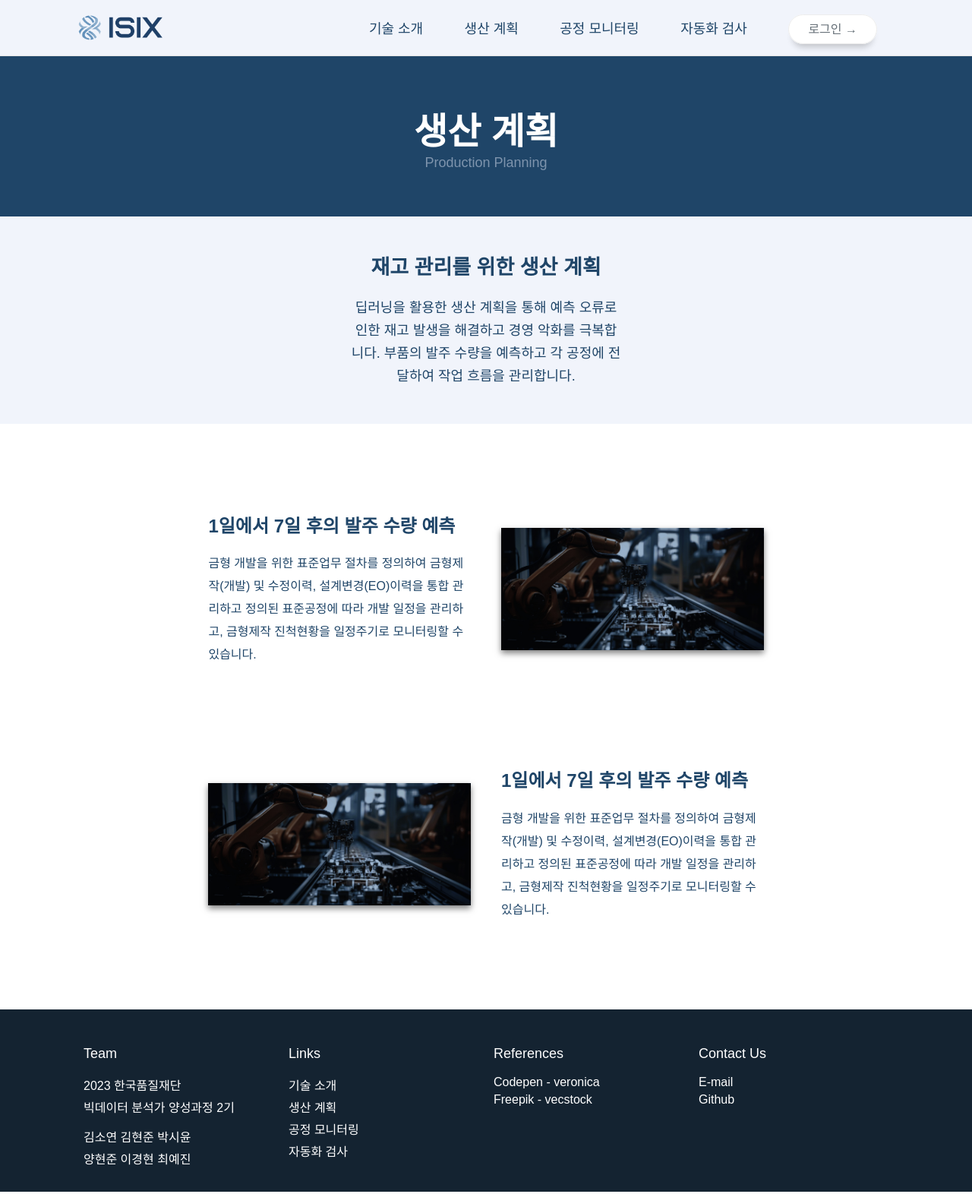
After one commit to s53uni/isix-project, a Django app: page /intro/planning/ in a window 1280 px wide. The commit adds this page. Shown: the whole page at 76% size. Run offline with Django 4.2, Linux system fonts and the light colour scheme; some web fonts are replaced.

Commit message:
Create Introduction Page

```diff
--- /dev/null
+++ b/mainapp/static/mainapp/css/detail.css
@@ -0,0 +1,62 @@
+html,
+body {
+    background-color: #FFFFFF;
+}
+
+/* 기술 제목 */
+.intro__title {
+    padding: 60px 0;
+    display: flex;
+    text-align: center;
+    justify-content:center;
+    align-items : center;
+    background-color: #1f4568;
+    color:#ffffff;
+}
+
+.intro__title__Large {
+    display: block;
+    font-size: 48px;
+    font-weight: 700;
+}
+
+.intro__title__Small {
+    display: block;
+    font-size: 18px;
+    font-weight: 500;
+    color:#7e94ad;
+}
+
+/* 기술 소개 */
+.intro__subtitle {
+    text-align: center;
+    font-size: 18px;
+    line-height : 30px;
+    padding: 30px 460px;
+    background-color: #F1F4FB;
+}
+
+/* 기술 상세 내용 */
+.intro__detail {
+    display:block;
+    padding: 50px 100px;
+}
+
+.intro__detail__box {
+    display:flex;
+    justify-content: center;
+    align-items: center;
+    padding:50px 0;
+}
+
+.intro__detail__text {
+    line-height : 30px;
+    width: 32%;
+    margin: 0 20px;
+}
+
+.intro__detail__img {
+    width: 32%;
+    margin: 0 20px;
+    box-shadow: 0 4px 8px 0px rgba(0, 0, 0, 0.5);
+}
--- /dev/null
+++ b/mainapp/templates/mainapp/include/footer.html
@@ -0,0 +1,36 @@
+<footer class="footer">
+    <div class="container">
+        <div class="row">
+            <div class="contents">
+                <!-- 1열 -->
+                <div class="content--box">
+                    <h3 class="footer__title">Team</h3>
+                    <span class="footer__text">2023 한국품질재단</span>
+                    <span class="footer__text footer__blank">빅데이터 분석가 양성과정 2기</span>
+                    <span class="footer__text">김소연 김현준 박시윤</span>
+                    <span class="footer__text">양현준 이경현 최예진</span>
+                </div>
+                <!-- 2열 -->
+                <div class="content--box">
+                    <h3 class="footer__title">Links</h3>
+                    <a class="footer__text" href="/intro/planning/">기술 소개</a>
+                    <a class="footer__text" href="#">생산 계획</a>
+                    <a class="footer__text" href="#">공정 모니터링</a>
+                    <a class="footer__text" href="#">자동화 검사</a>
+                </div>
+                <!-- 3열 -->
+                <div class="content--box">
+                    <h3 class="footer__title">References</h3>
+                    <a class="footer__text" href="https://codepen.io/veronicadev/pen/YYvjzO">Codepen - veronica</a>
+                    <a class="footer__text" href="https://www.freepik.com/free-ai-image/mechanic-controls-robotic-arm-futuristic-production-line-generated-by-ai_41366140.htm#query=smart%20factory&position=18&from_view=search&track=ais?log-in=google">Freepik - vecstock</a>
+                </div>
+                <!-- 4열 -->
+                <div class="content--box">
+                    <h3 class="footer__title">Contact Us</h3>
+                    <a class="footer__text" href="mailto:data.syentist@gmail.com">E-mail</a>
+                    <a class="footer__text" href="https://github.com/isix-project">Github</a>
+                </div>
+            </div>
+        </div>
+    </div>
+</footer>
--- /dev/null
+++ b/mainapp/templates/mainapp/include/header.html
@@ -0,0 +1,34 @@
+<header class="header">
+    <div class="container header__container">
+        <!-- header logo -->
+        <div class="header__logo">
+            <a href="/"><img class="header__img" src="/static/images/isix_text_logo.png"></a>
+        </div>
+        <!-- header menu -->
+        <div class="header__menu">
+            <nav id="navbar" class="header__nav">
+                <ul class="header__elenco">
+                    <li class="header__el">
+                        <a href="/intro/planning/" class="header__link">기술 소개</a>
+                        <div class="dropdown__content dropdown__margin--1">
+                            <a href="/intro/planning/">생산 계획</a>
+                            <a href="/intro/monitoring/">공정 모니터링</a>
+                            <a href="/intro/inspection/">자동화 검사</a>
+                        </div>
+                    </li>
+                    <li class="header__el"><a href="#" class="header__link">생산 계획</a></li>
+                    <li class="header__el">
+                        <a href="#" class="header__link">공정 모니터링</a>
+                        <div class="dropdown__content dropdown__margin--2">
+                            <a href="#">주조 공정</a>
+                            <a href="#">열처리 공정</a>
+                            <a href="#">CNC 공정</a>
+                        </div>
+                    </li>
+                    <li class="header__el"><a href="#" class="header__link">자동화 검사</a></li>
+                    <li class="header__el header__el--blue"><a href="#" class="btn btn--white">로그인 →</a></li>
+                </ul>
+            </nav>
+        </div>
+    </div>
+</header>
--- /dev/null
+++ b/mainapp/templates/mainapp/introduce/intro_planning.html
@@ -0,0 +1,65 @@
+{% load static %}
+<!DOCTYPE html>
+<html lang="en">
+<head>
+    <meta charset="UTF-8">
+    <meta name="viewport" content="width=device-width, initial-scale=1.0">
+    <title>기술 소개 - 생산 계획</title>
+    <!-- favicon 설정하기 -->
+    <link rel="icon" type="image/png" sizes="16x16"  href="{% static 'images/isix_logo.png'%}">
+
+    <!-- font.css 가져오기 -->
+    <link rel="stylesheet" href="{% static 'css/font.css'%}">
+
+    <!-- main.css 가져오기 -->
+    <link rel="stylesheet" href="{% static 'mainapp/css/main.css'%}">
+
+    <!-- detail.css 가져오기 -->
+    <link rel="stylesheet" href="{% static 'mainapp/css/detail.css'%}">
+
+    <!-- 자바스크립트 -->
+    <script type="text/javascript">
+    </script>
+</head>
+<body>
+    <!-- header 시작 -->
+    {% include 'mainapp/include/header.html' %}
+    <!-- header 끝 -->
+
+    <!-- 기술 소개 시작 -->
+    <div class="intro__box">
+        <!-- 기술 제목 -->
+        <div class="intro__title">
+            <span class="intro__title__Large">생산 계획</h1>
+            <span class="intro__title__Small">Production Planning</span>
+        </div>
+        <!-- 기술 소개 -->
+        <div class="intro__subtitle">
+            <h2>재고 관리를 위한 생산 계획</h2>
+            <p>딥러닝을 활용한 생산 계획을 통해 예측 오류로 인한 재고 발생을 해결하고 경영 악화를 극복합니다. 부품의 발주 수량을 예측하고 각 공정에 전달하여 작업 흐름을 관리합니다.</p>
+        </div>
+        <!-- 기술 상세 내용 -->
+        <div class="intro__detail">
+            <div class="intro__detail__box">
+                <div class="intro__detail__text">
+                    <h2>1일에서 7일 후의 발주 수량 예측</h2>
+                    <p>금형 개발을 위한 표준업무 절차를 정의하여 금형제작(개발) 및 수정이력, 설계변경(EO)이력을 통합 관리하고 정의된 표준공정에 따라 개발 일정을 관리하고, 금형제작 진척현황을 일정주기로 모니터링할 수 있습니다.</p>
+                </div>
+                <img class="intro__detail__img" src="/static/images/machine_image.jpg">
+            </div>
+            <div class="intro__detail__box">
+                <img class="intro__detail__img" src="/static/images/machine_image.jpg">
+                <div class="intro__detail__text">
+                    <h2>1일에서 7일 후의 발주 수량 예측</h2>
+                    <p>금형 개발을 위한 표준업무 절차를 정의하여 금형제작(개발) 및 수정이력, 설계변경(EO)이력을 통합 관리하고 정의된 표준공정에 따라 개발 일정을 관리하고, 금형제작 진척현황을 일정주기로 모니터링할 수 있습니다.</p>
+                </div>
+            </div>
+        </div>
+    </div>
+    <!-- 기술 소개 끝 -->
+
+    <!-- footer 시작 -->
+    {% include 'mainapp/include/footer.html' %}
+    <!-- footer 끝 -->
+</body>
+</html>
--- a/mainapp/urls.py
+++ b/mainapp/urls.py
@@ -4,8 +4,15 @@ from . import views
 
 urlpatterns = [
     ### 기술 소개 페이지
-    # - http://127.0.0.1:8000/intro/
-    path('intro/', views.intro),
+    # - 자동화 검사 페이지
+    # - http://127.0.0.1:8000/intro/inspection/
+    path('intro/inspection/', views.intro_inspection),
+    # - 공정 모니터링 페이지
+    # - http://127.0.0.1:8000/intro/monitoring/
+    path('intro/monitoring/', views.intro_monitoring),
+    # - 생산 계획 페이지
+    # - http://127.0.0.1:8000/intro/planning/
+    path('intro/planning/', views.intro_plannning),
 
     ### 메인 페이지
     # - http://127.0.0.1:8000/index/
--- a/mainapp/views.py
+++ b/mainapp/views.py
@@ -1,15 +1,25 @@
 from django.shortcuts import render
 from django.http import HttpResponse
 
-
-
-### intro 기술 소개 페이지
-def intro(request):
+### 기술 소개 - 자동화 검사 페이지
+def intro_inspection(request):
     return render(request,
-                  "mainapp/detail/intro.html",
+                  "mainapp/introduce/intro_inspection.html",
                   {})
 
-### main 메인 페이지
+### 기술 소개 - 공정 모니터링 페이지
+def intro_monitoring(request):
+    return render(request,
+                  "mainapp/introduce/intro_monitoring.html",
+                  {})
+
+### 기술 소개 - 생산 계획 페이지
+def intro_plannning(request):
+    return render(request,
+                  "mainapp/introduce/intro_planning.html",
+                  {})
+
+### 메인 페이지
 def main(request):
     return render(request,
                   "mainapp/main.html",
```
Also changed, not shown: mainapp/templates/mainapp/introduce/intro_inspection.html (added, +65 -0 lines), mainapp/templates/mainapp/introduce/intro_monitoring.html (added, +65 -0 lines), mainapp/templates/mainapp/main.html (+2 -70 lines), static/images/isix_text_logo_white.png (added).
